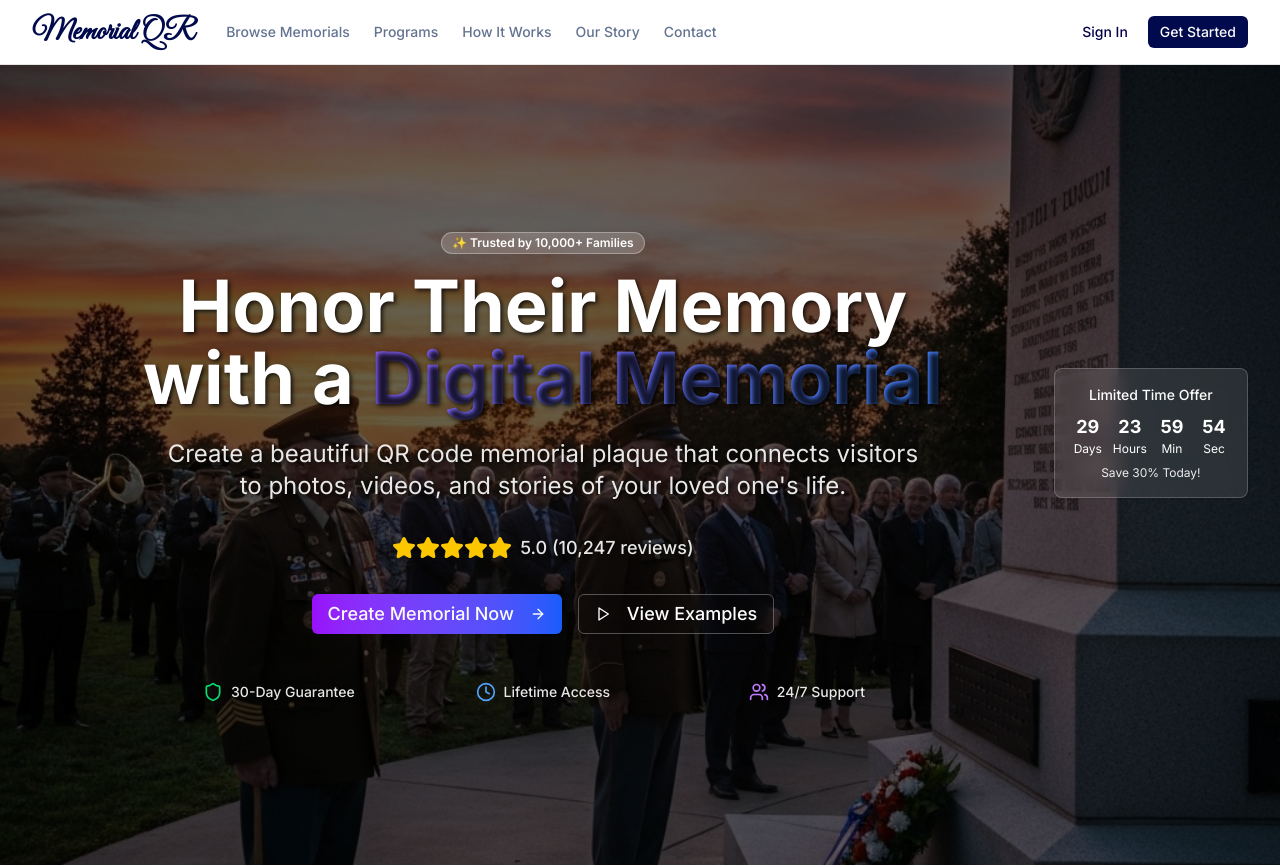
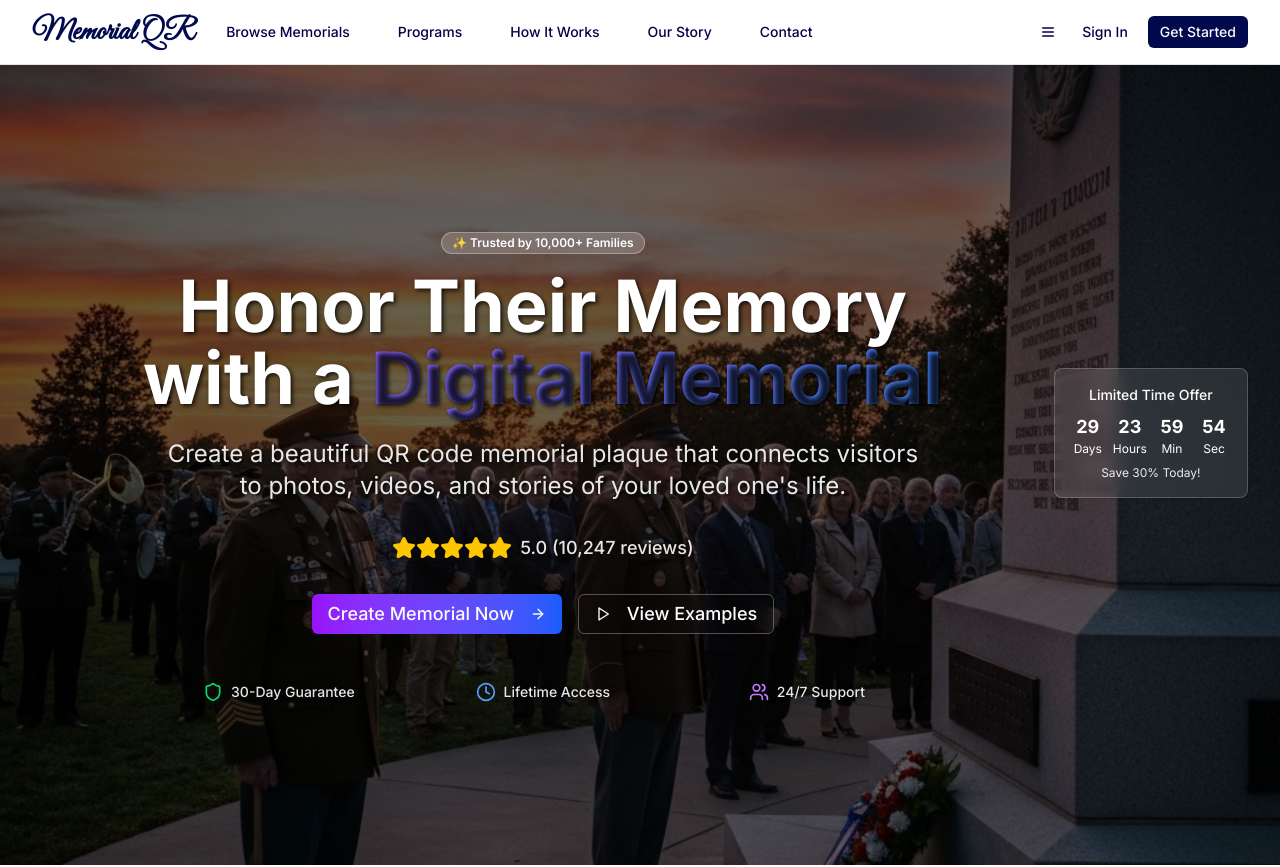
Before and after one commit to DealPatrol/v0-memorialqrwebsitecode, a Next.js app: page / in a window 1280 px wide. Shown: the top 867 px of the page. Built offline with nearby package versions, Linux system fonts and the light colour scheme.

Commit message:
fix: add critical CSS fallbacks for production
Ensure navigation works if Tailwind fails to load.

Co-authored-by: null <118781133+DealPatrol@users.noreply.github.com>

```diff
--- a/app/globals.css
+++ b/app/globals.css
@@ -237,3 +237,41 @@
   -webkit-text-fill-color: transparent;
   background-clip: text;
 }
+
+/* Adding critical navigation styles as fallback */
+/* Ensure navigation items have proper spacing even if Tailwind fails to load */
+header nav a {
+  display: inline-block;
+  margin-right: 1.5rem;
+  padding: 0.5rem 0;
+  text-decoration: none;
+  color: inherit;
+  white-space: normal;
+}
+
+header nav a:last-child {
+  margin-right: 0;
+}
+
+/* Ensure mobile menu items are properly spaced */
+nav a {
+  display: block;
+  padding: 0.75rem 0;
+}
+
+/* Force proper text wrapping */
+* {
+  white-space: normal !important;
+}
+
+/* Ensure buttons have proper spacing */
+button,
+.button,
+a[role="button"] {
+  display: inline-flex;
+  align-items: center;
+  justify-content: center;
+  padding: 0.5rem 1rem;
+  margin: 0 0.25rem;
+  white-space: nowrap;
+}
```
